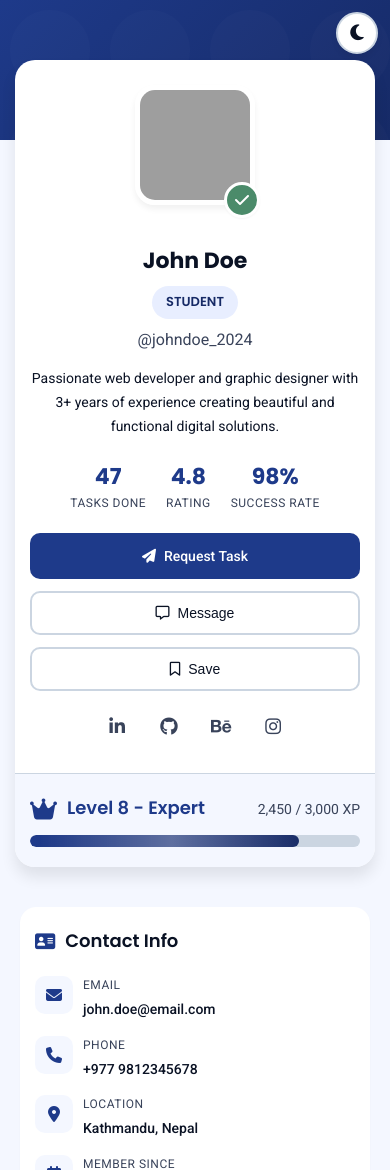
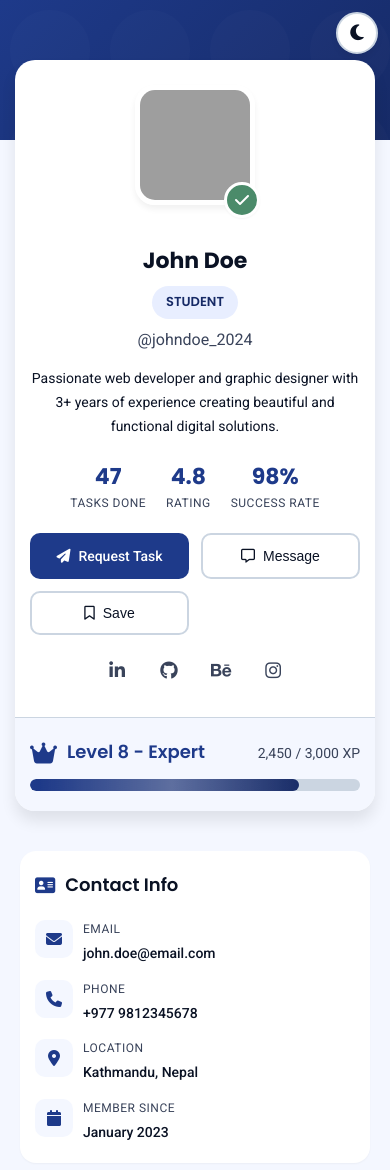
Before and after one commit to zenithkandel/kadam, a PHP site: page /profile.html in a window 390 px wide. Shown: the top 1170 px of the page. Run offline with PHP 8.4, Linux system fonts and the light colour scheme; grey boxes are pictures that could not be loaded.

Commit message:
style: adjust profile layout for better responsiveness on small screens

```diff
--- a/style/profile.css
+++ b/style/profile.css
@@ -768,6 +768,7 @@ body {
             .profile-info {
                 align-items: center;
                 width: 100%;
+                min-width: 0; /* Fix overflow on small screens */
             }
 
             .profile-name {
@@ -881,6 +882,7 @@ body {
 
             .profile-actions {
                 max-width: 100%;
+                grid-template-columns: 1fr 1fr; /* 2 columns for better space usage */
             }
 
             .btn {
--- a/style/request-task.css
+++ b/style/request-task.css
@@ -324,7 +324,7 @@ body {
 
         @media (max-width: 480px) {
             .category-grid {
-                grid-template-columns: repeat(3, 1fr);
+                grid-template-columns: repeat(2, 1fr); /* Relaxed to 2 columns */
                 gap: 10px;
             }
         }
```
